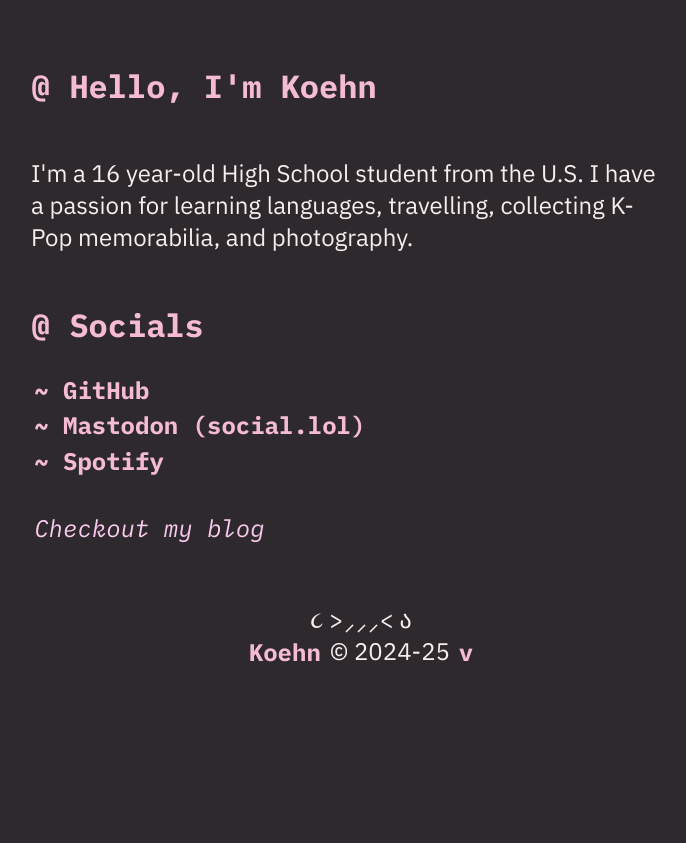
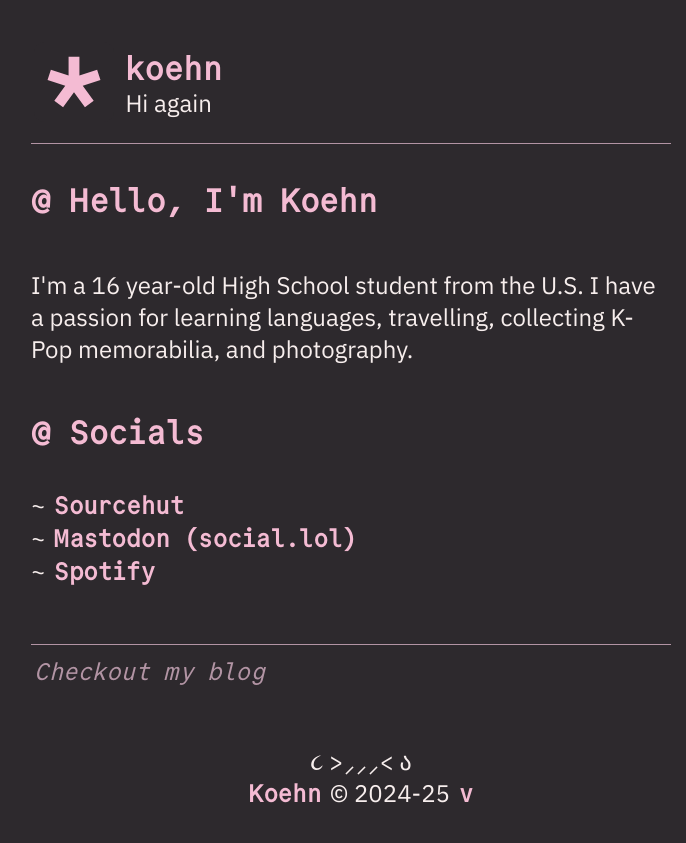
Before and after one commit to chaezwav/website, a PHP site: page / in a window 1280 px wide. Shown: the whole page, without its empty margins (289-975 px from the left). Before the commit the page ends 662 px from the top, so only its background shows below. Run offline with PHP 8.4, Linux system fonts and the light colour scheme; data that the repository does not hold is empty.

Commit message:
bro... idek...

```diff
--- a/public/includes/head.php
+++ b/public/includes/head.php
@@ -6,3 +6,16 @@
 	<link href="https://fonts.googleapis.com/css2?family=IBM+Plex+Mono:ital,wght@0,100;0,200;0,300;0,400;0,500;0,600;0,700;1,100;1,200;1,300;1,400;1,500;1,600;1,700&family=IBM+Plex+Sans:ital,wght@0,100;0,200;0,300;0,400;0,500;0,600;0,700;1,100;1,200;1,300;1,400;1,500;1,600;1,700&display=swap" rel="stylesheet">
 	<link rel="icon" type="image/x-icon" href="/static/favicon.svg">
 </head>
+
+<body>
+<div class="profile">
+	<a class="image" href="/">
+		<img alt="koehn.lol" src="/static/favicon.svg" width="80">
+	</a>
+	<div class="body">
+		<h2>koehn</h2>
+		<p>Hi again</p>
+	</div>
+</div>
+<hr>
+</body>
--- a/public/index.php
+++ b/public/index.php
@@ -6,7 +6,6 @@ $dotenv->load();
 
 $request = $_SERVER['REQUEST_URI'];
 $viewDir = '/views/';
-// include '../config.php';
 
 switch ($request) {
     case '':
--- a/public/static/css/global.css
+++ b/public/static/css/global.css
@@ -1,13 +1,11 @@
 @import url("fonts.css");
 
 :root {
-    /*font-family: Inter, sans-serif;*/
-    /*font-feature-settings: 'liga' 1, 'calt' 1; !* fix for Chrome *!*/
     --font: "IBM Plex Sans", serif;
-    --font-mono: "IBM Plex Mono", serif;
+    --font-mono: "CommitMono", serif;
     --primary-color: #f4bbd3;
     --secondary-color: #f7eeed;
-    --tertiary-color: #fbcaef;
+    --tertiary-color: #b294a4;
     --background-color: #2d292d;
 }
 
@@ -74,6 +72,28 @@ h2 {
     color: var(--primary-color) !important;
     font-family: var(--font-mono);
     font-weight: 900;
+}
+
+hr {
+    width: 100%;
+    display: block;
+    height: 1px;
+    border: 0;
+    background-color: var(--tertiary-color);
+}
+
+.profile {
+    display: flex;
+    align-items: center;
+    gap: 0.5rem;
+}
+
+.profile > .image:active {
+    transform: translateY(5px);
+}
+
+.profile > .body {
+    line-height: 0.5rem;
 }
 
 /* .latest,
@@ -166,12 +186,8 @@ footer {
     padding: 10px;
 }
 
-a {
-    color: var(--primary-color) !important;
-    text-decoration: none;
-    padding: 0.1rem 0.2rem;
-    font-weight: 700;
-    font-family: var(--font-mono) !important;
+.socials {
+    line-height: 0.5rem;
 }
 
 a.linkback {
@@ -185,9 +201,20 @@ a.linkback:hover {
     background-color: var(--background-color);
 }
 
+
+a {
+    color: var(--primary-color) !important;
+    text-decoration: none;
+    padding: 0.1rem 0.2rem;
+    font-weight: 700;
+    font-family: var(--font-mono) !important;
+}
+
 a:hover {
-    color: var(--background-color) !important;
-    background-color: var(--primary-color);
+    color: var(--secondary-color) !important;
+    text-decoration: underline;
+    text-decoration-style: wavy;
+    -webkit-text-decoration-style: wavy;
 }
 
 .metafields > .items {
--- a/public/views/home.php
+++ b/public/views/home.php
@@ -6,10 +6,13 @@
 passion for learning languages, travelling, collecting K-Pop memorabilia,
 and photography.</p>
 <h2>@ Socials</h2>
-<a href="https://github.com/chaezwav">~ GitHub</a>
-<a href="https://social.lol/@koehn">~ Mastodon (social.lol)</a>
-<a href="https://open.spotify.com/user/31bgkq6mpcoha246l7rxxpmc3uta?si=5de1f780c2ea45b5">~ Spotify</a>
+<div class="socials">
+	<p>~ <a href="https://git.sr.ht/~chaezwav/">Sourcehut</a></p>
+	<p>~ <a href="https://social.lol/@koehn">Mastodon (social.lol)</a></p>
+	<p>~ <a href="https://open.spotify.com/user/31bgkq6mpcoha246l7rxxpmc3uta?si=5de1f780c2ea45b5">Spotify</a></p>
+</div>
 <br/>
+<hr>
 <a href="/blog" class="linkback">Checkout my blog</a>
 <?php include_once dirname(__FILE__, 2) .'/includes/footer.php'?>
 </html>
--- a/public/views/version.php
+++ b/public/views/version.php
@@ -1,6 +1,6 @@
 <?php include_once dirname(__FILE__, 2) . '/includes/head.php' ?>
   <h3>
-    @ Self <a href="https://github.com/chaezwav/chaezwav">v<?php echo $_ENV['APP_VERSION'] ?></a>
+    @ Self <a href="https://git.sr.ht/~chaezwav/personal-website">v<?php echo $_ENV['APP_VERSION'] ?></a>
 </h3>
   <h3>@ PHP <a href="https://www.php.net">v<?php echo PHP_VERSION ?></a></h3>
 <?php include_once dirname(__FILE__, 2) . '/includes/footer.php'?>
```
Also changed, not shown: public/static/favicon.svg, 1 other file.
